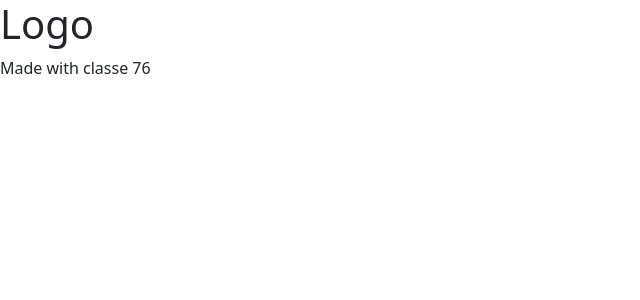
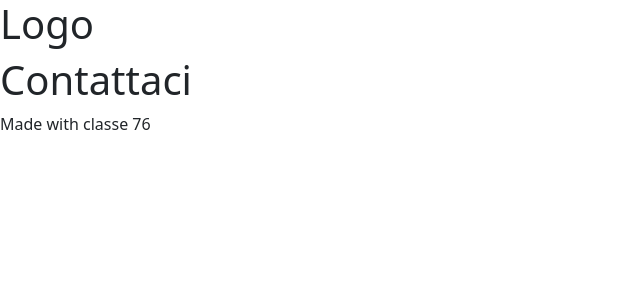
Before and after one commit to AleFabbretti/vite-boolfolio, a Vue app: page /contatti in a window 1280 px wide. Shown: the top 300 px of the page, without its empty margins (0-640 px from the left). Built offline with nearby package versions, Linux system fonts and the light colour scheme.

Commit message:
Aggiunta pagina contatti

```diff
--- /dev/null
+++ b/src/pages/ContactUs.vue
@@ -0,0 +1,13 @@
+<template>
+  <div>
+    <h1>Contattaci</h1>
+  </div>
+</template>
+
+<script>
+export default {
+  name: "ContactUs",
+};
+</script>
+
+<style lang="scss" scoped></style>
--- a/src/router.js
+++ b/src/router.js
@@ -2,6 +2,7 @@ import { createRouter, createWebHistory } from "vue-router";
 
 import HomePage from "./pages/HomePage.vue";
 import AboutUs from "./pages/AboutUs.vue";
+import ContactUs from "./pages/ContactUs.vue";
 
 const router = createRouter({
   history: createWebHistory(),
@@ -16,6 +17,11 @@ const router = createRouter({
       name: "about-us",
       component: AboutUs,
     },
+    {
+      path: "/contatti",
+      name: "contact-us",
+      component: ContactUs,
+    },
   ],
 });
 
```
